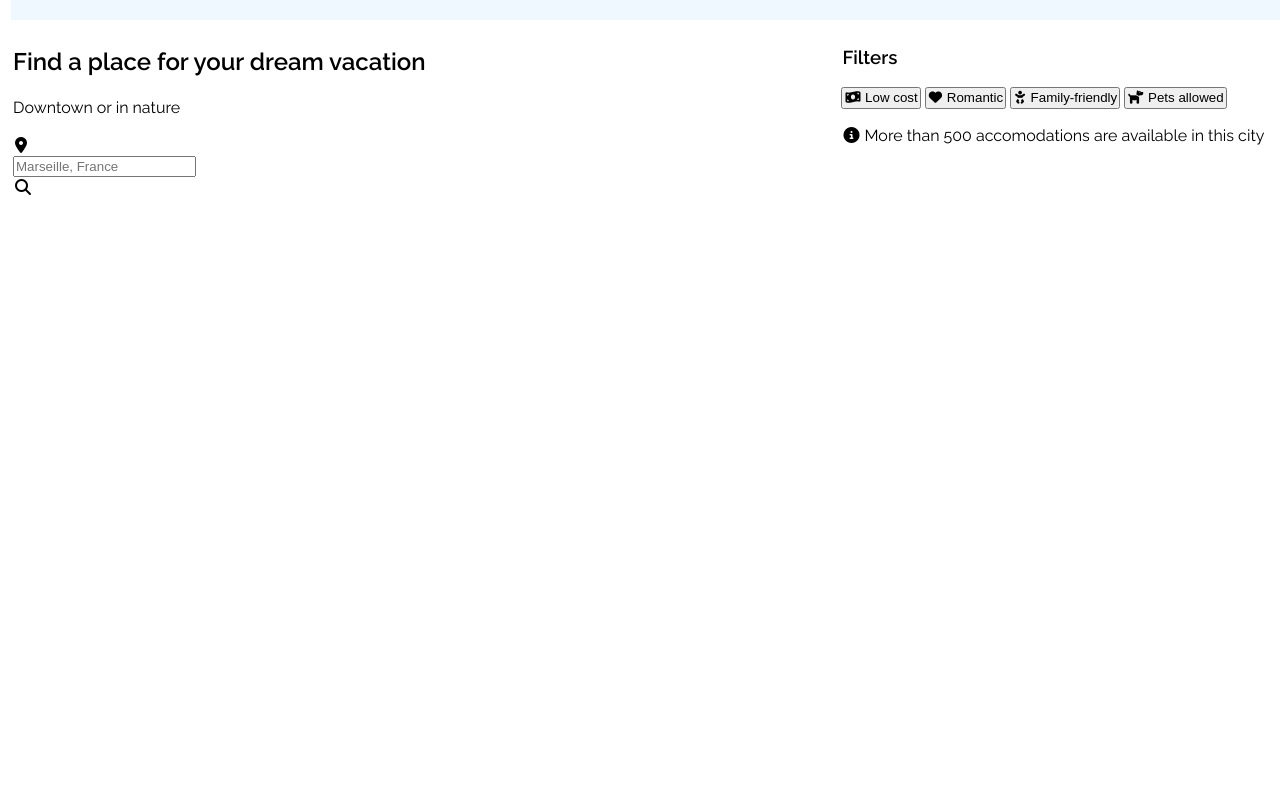
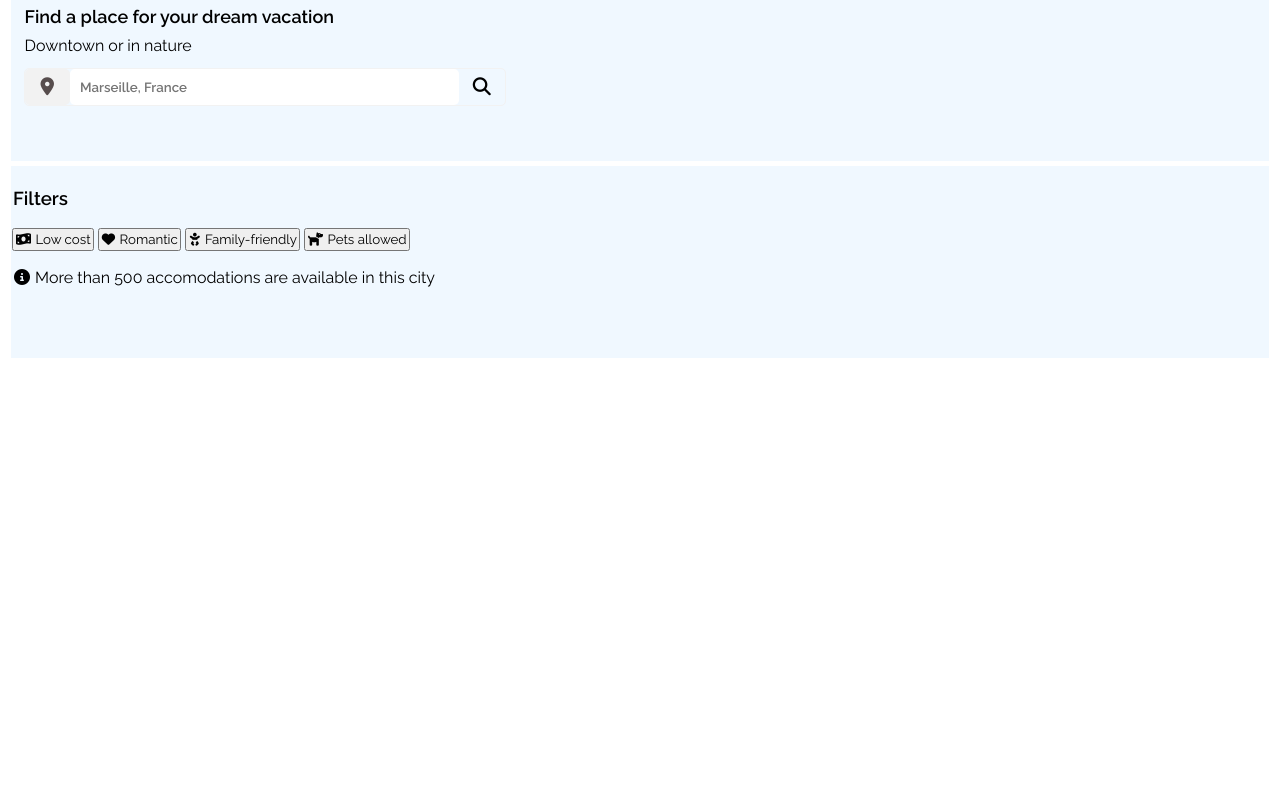
Before and after one commit to Laszlo-Albert/Laszlo-Albert.github.io, a plain HTML site: page index.html in a window 1280 px wide. Shown: the part 111-901 px from the top of the page. Drawn offline with Linux system fonts and the light colour scheme.

Commit message:
Searchbar improvements

```diff
--- a/index.html
+++ b/index.html
@@ -23,7 +23,7 @@
             </nav>
         </div>
 
-        <div id="searchbar">
+        <div class="Searchbar">
             <h2>Find a place for your dream vacation</h2>
             <p>Downtown or in nature</p>
             <div class="searchbar">
@@ -32,7 +32,8 @@
                 <div class="searchbtn"><i class="fas fa-search"></i></div>
             </div>
         </div>
-        <div id="filters">
+
+        <div class="Filters">
             <h3>Filters</h3>
             <button class="filtbtn"><i class="fas fa-money-bill-wave"></i> Low cost</button>
             <button class="filtbtn"><i class="fas fa-heart"></i> Romantic</button>
--- a/main.css
+++ b/main.css
@@ -1,10 +1,6 @@
 * {
     padding: 1px;
-}
-
-body {
     font-family: 'Raleway', sans-serif;
-    width: 100%;
 }
 
 @media (min-width: 360px) and (max-width: 600px){
@@ -281,7 +277,7 @@ footer ul {
     .grid-container {
         display: grid;
         grid-template-columns: 1.3fr 0.7fr;
-        grid-template-rows: 15vh 15vh 1fr 2.8fr 0.2fr 0.2fr;
+        grid-template-rows: 10vh 22vh 1fr 2.8fr 0.2fr 0.2fr;
         gap: 5px 0px;
         grid-template-areas:
           "Navbar Navbar"
@@ -303,14 +299,10 @@ footer ul {
           background-color: aliceblue;
       }
 
-      .Section2 {
-          font-size: xx-large;
-      }
-
       /* Styling the navigation bar */
 
     li, a {
-        padding-top: 32px;
+        padding-top: 18px;
         text-decoration: none;
     }
 
@@ -344,9 +336,79 @@ footer ul {
 
     .signup {
         color: #0065FC;
+        font-weight: bold;
     }
 
     /* Styling the searchbar */
+
+    .Searchbar {
+        line-height: 70%;
+        padding: 10px 1%;
+    }
+
+    .Searchbar h2 {
+        font-size: 18px;
+    }
+
+
+    .searchbar {
+        background-color: none;
+        border: 1px solid #f2f2f2;
+        width: 100%;
+        max-width: 480px;
+        width: 100%;
+        padding: 0;
+        display: flex;
+        justify-content: space-between;
+        border-radius: 5px;
+    }
+
+    .searchbar .input {
+        border: none;
+        width: 85%;
+        padding: 10px 10px;
+        border-radius: 5px;
+        font-weight: bold;
+    }
+
+    .searchbtn {
+        width: 10%;
+        border-radius: 5px;
+        position: relative;
+        cursor: pointer;
+    }
+
+    .mapmarker {
+        width: 10%;
+        border-radius: 5px;
+        position: relative;
+        cursor: pointer;
+        background-color: #F2F2f2;
+    }
+
+    .searchbtn .fas {
+        position: absolute;
+        top: 50%;
+        left: 50%;
+        transform: translate(-50%, -50%);
+        font-size: 18px;
+        color: none;
+    }
+
+    .mapmarker .fas {
+        position: absolute;
+        top: 50%;
+        left: 50%;
+        transform: translate(-50%, -50%);
+        font-size: 18px;
+        color: #574d4d;
+    }
+
+    /* Styling the filter section */
+
+
+
+    /* Styling the footer */
 
     footer {
         display: flex;
@@ -354,6 +416,7 @@ footer ul {
         padding: 10px 1.5%;
         flex-wrap: nowrap;
         flex-direction: row;
+        margin: 0;
     }
 
     footer ul {
```
